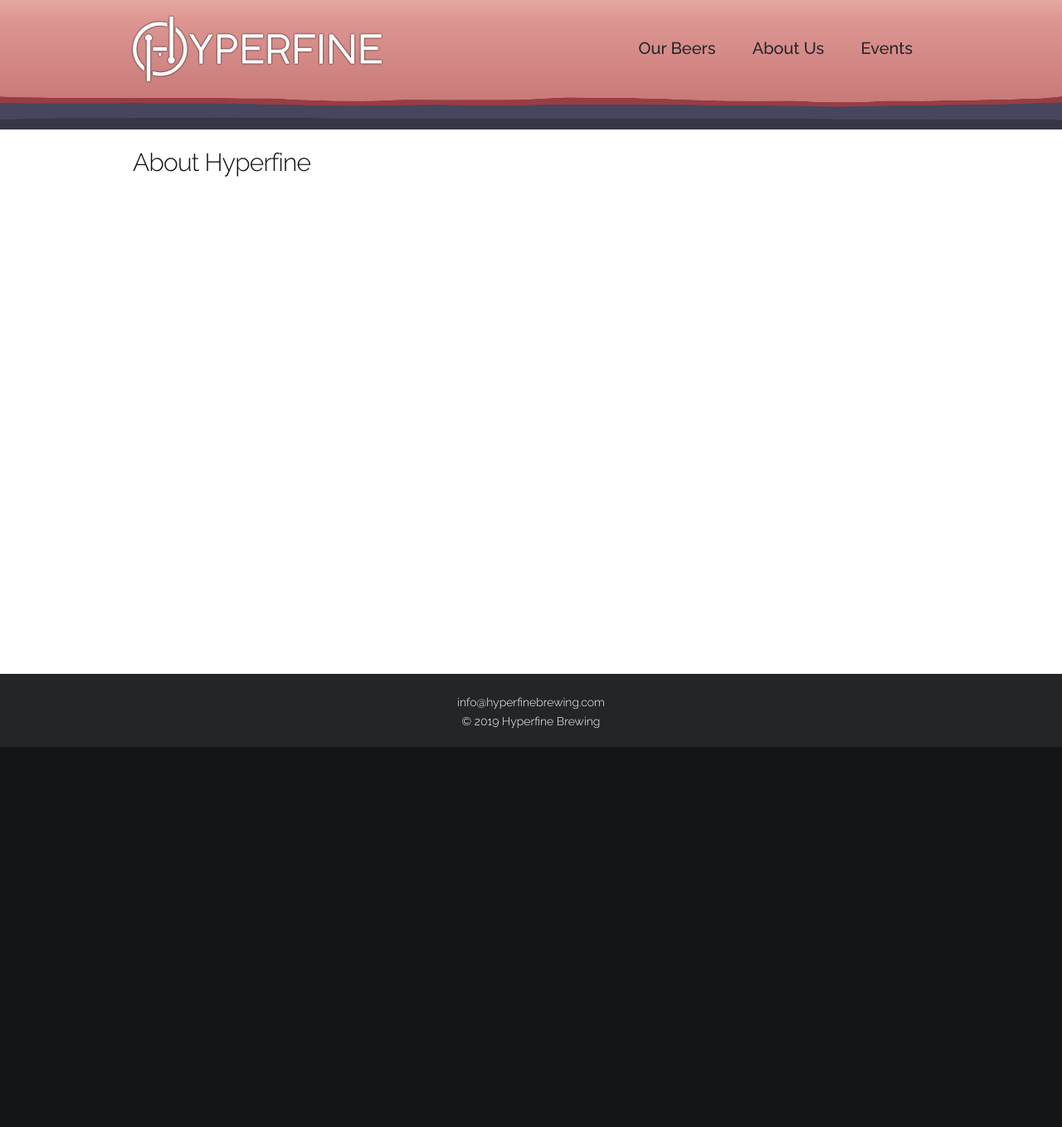
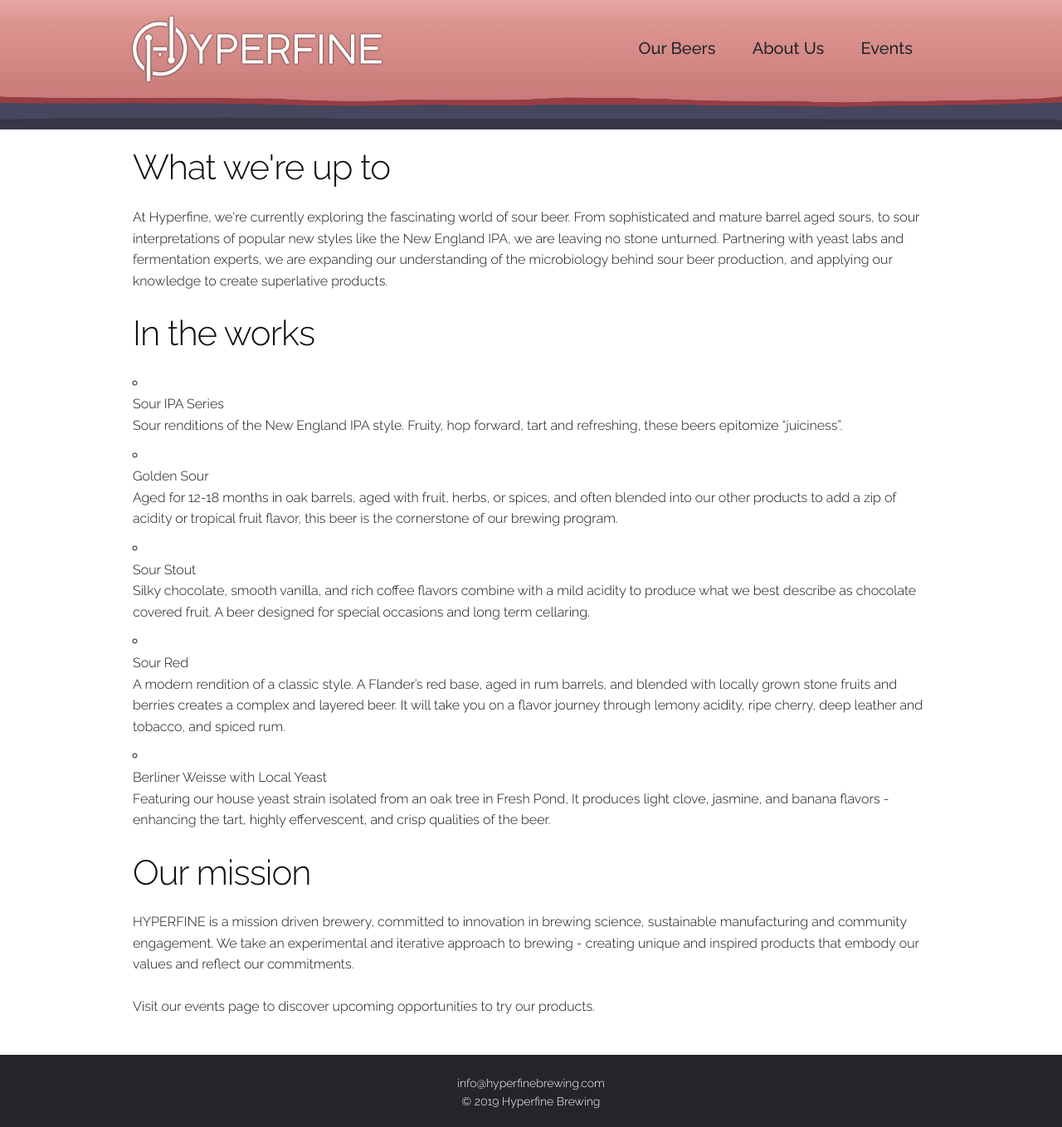
Before and after one commit to hyperfinebrewing/hyperfinebrewing.github.io, a Jekyll site: the page built from about.html, in a window 1280 px wide. Shown: the whole page at 83% size. Built offline with Jekyll 4.4.1, drawn with Linux system fonts in a browser that asks for light colours; before the commit the page ends 900 px from its top, so only the background shows below that.

Commit message:
Update about.html

```diff
--- a/about.html
+++ b/about.html
@@ -4,7 +4,42 @@
 ---
 <div class="section">
 	<div class="container">
-		<h4>About Hyperfine</h4>
+		<h2>What we're up to</h2>
+		<p>
+		At Hyperfine, we're currently exploring the fascinating world of sour beer. From sophisticated and mature barrel aged sours, to sour interpretations of popular new styles like the New England IPA, we are leaving no stone unturned. Partnering with yeast labs and fermentation experts, we are expanding our understanding of the microbiology behind sour beer production, and applying our knowledge to create superlative products.
+		</p>
+
+		<h2>In the works</h2>
+		<ul class="beer_list">
+			<li>
+				<div class="title">Sour IPA Series</div>
+				<div class="description">Sour renditions of the New England IPA style. Fruity, hop forward, tart and refreshing, these beers epitomize “juiciness”.</div>
+			</li>
+			<li>
+				<div class="title">Golden Sour</div>
+
+				<div class="description">Aged for 12-18 months in oak barrels, aged with fruit, herbs, or spices, and often blended into our other products to add a zip of acidity or tropical fruit flavor, this beer is the cornerstone of our brewing program. </div>
+			</li>
+			<li>
+				<div class="title">Sour Stout</div>
+				<div class="description">Silky chocolate, smooth vanilla, and rich coffee flavors combine with a mild acidity to produce what we best describe as chocolate covered fruit. A beer designed for special occasions and long term cellaring.</div>
+			</li>
+			<li>
+				<div class="title">Sour Red</div>
+				<div class="description">A modern rendition of a classic style. A Flander’s red base, aged in rum barrels, and blended with locally grown stone fruits and berries creates a complex and layered beer. It will take you on a flavor journey through lemony acidity, ripe cherry, deep leather and tobacco, and spiced rum. </div>
+			</li>
+			<li>
+				<div class="title">Berliner Weisse with Local Yeast</div>
+				<div class="description">Featuring our house yeast strain isolated from an oak tree in Fresh Pond, It produces light clove, jasmine, and banana flavors - enhancing the tart, highly effervescent, and crisp qualities of the beer. </div>
+			</li>
+		</ul>
+		<h2>Our mission</h2>
+		<p>
+			HYPERFINE is a mission driven brewery, committed to innovation in brewing science, sustainable manufacturing and community engagement. We take an experimental and iterative approach to brewing - creating unique and inspired products that embody our values and reflect our commitments.
+		</p>
+		<p>
+			Visit our <a href="events.html">events page</a> to discover upcoming opportunities to try our products.
+		</p>
 
 	</div>
 
```
